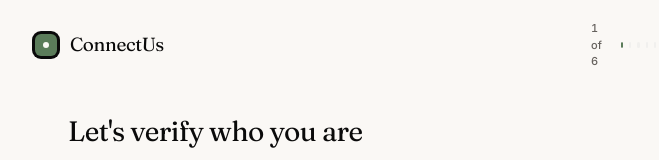
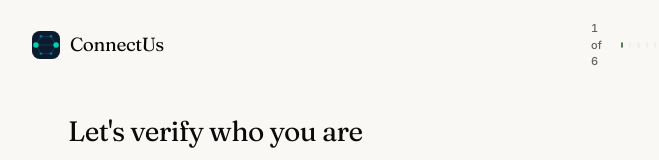
Before and after one commit to Bless-Mascarenhas/ConnectUs, a Next.js app in the folder frontend/: page /onboarding/steps/identity in a window 1280 px wide. Shown: the top 160 px of the page, without its empty margins (292-951 px from the left). Built offline with nearby package versions, Linux system fonts and the light colour scheme.

Commit message:
feat: replace logo with new custom SVG design

```diff
--- a/frontend/src/components/layout/logo.tsx
+++ b/frontend/src/components/layout/logo.tsx
@@ -3,11 +3,24 @@ import { cn } from "@/lib/utils";
 export function Logo({ collapsed, className }: { collapsed?: boolean; className?: string }) {
   return (
     <div className={cn("flex items-center gap-2.5", className)}>
-      <div className="relative h-7 w-7 shrink-0">
-        <div className="absolute inset-0 rounded-[9px] bg-ink" />
-        <div className="absolute inset-[3px] rounded-[6px] bg-accent" />
-        <div className="absolute left-1/2 top-1/2 h-1.5 w-1.5 -translate-x-1/2 -translate-y-1/2 rounded-full bg-canvas" />
-      </div>
+      <svg className="h-7 w-7 shrink-0" viewBox="0 0 72 72" xmlns="http://www.w3.org/2000/svg">
+        <rect width="72" height="72" rx="20" fill="#0C1B2E"></rect>
+        <g fill="none" stroke="#1A4C6E" strokeWidth="1.5" strokeLinecap="round">
+          <line className="cl l0" x1="10" y1="36" x2="62" y2="36"></line>
+          <line className="cl l1" x1="10" y1="36" x2="23" y2="14"></line>
+          <line className="cl l2" x1="10" y1="36" x2="23" y2="58"></line>
+          <line className="cl l3" x1="62" y1="36" x2="49" y2="14"></line>
+          <line className="cl l4" x1="62" y1="36" x2="49" y2="58"></line>
+          <line className="cl l5" x1="23" y1="14" x2="49" y2="14"></line>
+          <line className="cl l6" x1="23" y1="58" x2="49" y2="58"></line>
+        </g>
+        <circle className="cn n0" cx="23" cy="14" r="3.5" fill="#0C6E8C"></circle>
+        <circle className="cn n1" cx="49" cy="14" r="3.5" fill="#0C6E8C"></circle>
+        <circle className="cn n2" cx="23" cy="58" r="3.5" fill="#0C6E8C"></circle>
+        <circle className="cn n3" cx="49" cy="58" r="3.5" fill="#0C6E8C"></circle>
+        <circle className="ch h0" cx="10" cy="36" r="7" fill="#00D4AE"></circle>
+        <circle className="ch h1" cx="62" cy="36" r="7" fill="#00D4AE"></circle>
+      </svg>
       {!collapsed && (
         <span className="font-serif text-[19px] tracking-[-0.02em] leading-none text-ink">
           ConnectUs
```
